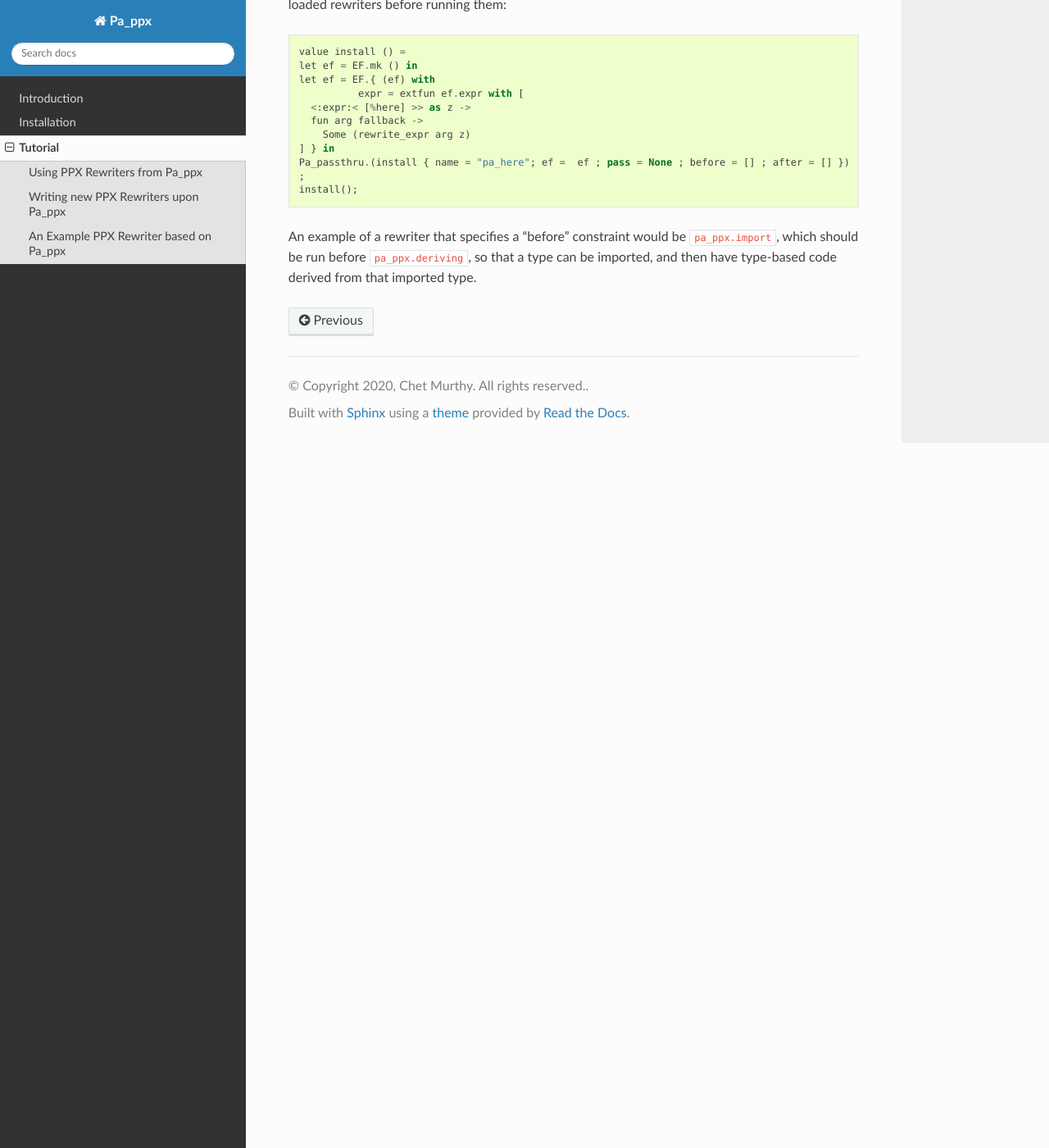
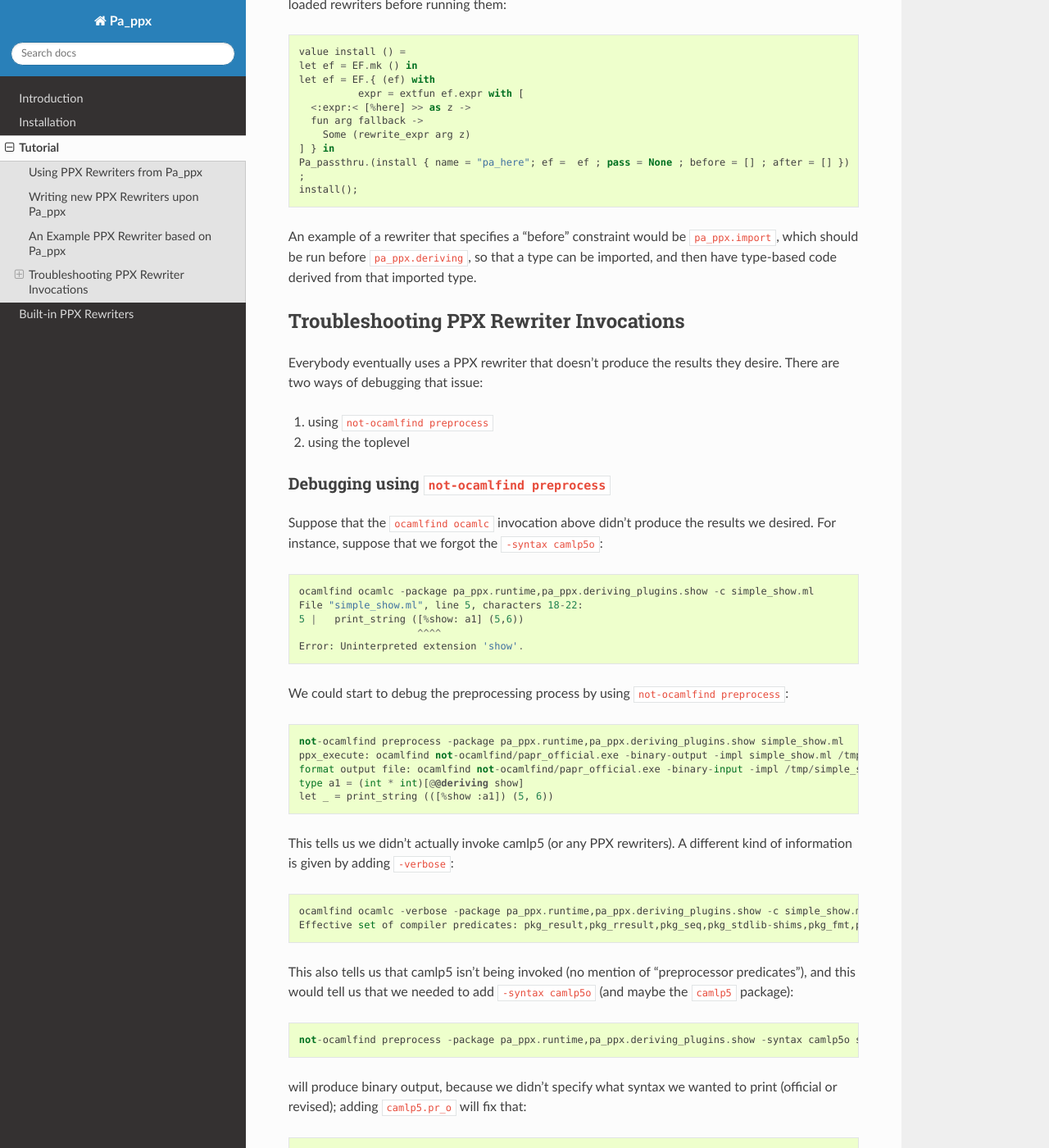
Before and after one commit to chetmurthy/pa_ppx, a Sphinx documentation site: the page built from doc/tutorial.rst, in a window 1280 px wide and 1400 px high, scrolled down 3584 px. Shown: the whole window at 82% size. Built offline with Sphinx 7.4.7 and the Read the Docs theme 2.0.0, drawn with Linux system fonts in a browser that asks for light colours; pages that are not in the unit, such as notebooks, are missing from menus; some of the changed text lies outside the part shown.

Commit message:
meh
# Please enter the commit message for your changes. Lines starting
# with '#' will be ignored, and an empty message aborts the commit.
# On branch master
# Your branch is up-to-date with 'origin/master'.
#
# Changes to be committed:
#       new file:   doc/builtins.rst
#       modified:   doc/index.rst
#       modified:   doc/tutorial.rst
#       modified:   our-tests-inline/Makefile
#       modified:   our-tests-inline/dock_test_utils.ml
#       modified:   pa_deriving.plugins/META.pl
#       modified:   tests-ounit2/Makefile
#       modified:   tests-ounit2/hCPassthru.ml
#       modified:   tests-ounit2/testutil.ml
#       new file:   tutorial/include_ml
#       new file:   tutorial/simple_show.ml
#
# Untracked files:
#       tests-inline/ppx_sexp_test.pappx.ml
#       tests-inline/ppx_sexp_test.ppx.ml
#       tests-ounit2/papr_util.ml
#

```diff
--- a/doc/index.rst
+++ b/doc/index.rst
@@ -8,4 +8,5 @@ Welcome to Pa_ppx's documentation!
    intro
    installation
    tutorial
+   builtins
    build-systems
--- a/doc/tutorial.rst
+++ b/doc/tutorial.rst
@@ -1,9 +1,9 @@
-========
-Tutorial
-========
+==========
+ Tutorial
+==========
 
 Using PPX Rewriters from Pa_ppx
--------------------------------
+===============================
 
 To use PPX Rewriters from Pa_ppx, let's start with a really simple file that works with the standard PPX rewriters (simple_show.ml)::
 
@@ -40,7 +40,7 @@ and ``inline_test``) because ``dune`` is adding those
 under-the-covers, and these instructions are all Makefile-friendly.
 
 Writing new PPX Rewriters upon Pa_ppx
--------------------------------------
+=====================================
 
 In this section, we'll describe at a high level the process of PPX
 rewriter execution in ``Pa_ppx``, and how that results in the process
@@ -98,7 +98,7 @@ rewriters).
 
 
 An Example PPX Rewriter based on Pa_ppx
----------------------------------------
+=======================================
 
 NOTE WELL: All code in this section is written in "revised" syntax.
 Much of this will work in "official" syntax, but since Camlp5 itself
@@ -187,4 +187,102 @@ An example of a rewriter that specifies a "before" constraint would be
 that a type can be imported, and then have type-based code derived
 from that imported type.
 
+Troubleshooting PPX Rewriter Invocations
+========================================
+
+Everybody eventually uses a PPX rewriter that doesn't produce the
+results they desire.  There are two ways of debugging that issue:
+
+1. using ``not-ocamlfind preprocess``
+2. using the toplevel
+
+Debugging using ``not-ocamlfind preprocess``
+--------------------------------------------
+
+Suppose that the ``ocamlfind ocamlc`` invocation above didn't produce
+the results we desired.  For instance, suppose that we forgot the
+``-syntax camlp5o``::
+
+  ocamlfind ocamlc -package pa_ppx.runtime,pa_ppx.deriving_plugins.show -c simple_show.ml
+  File "simple_show.ml", line 5, characters 18-22:
+  5 |   print_string ([%show: a1] (5,6))
+                      ^^^^
+  Error: Uninterpreted extension 'show'.
+
+We could start to debug the preprocessing process by using ``not-ocamlfind preprocess``::
+
+  not-ocamlfind preprocess -package pa_ppx.runtime,pa_ppx.deriving_plugins.show simple_show.ml
+  ppx_execute: ocamlfind not-ocamlfind/papr_official.exe -binary-output -impl simple_show.ml /tmp/simple_show4d8e59
+  format output file: ocamlfind not-ocamlfind/papr_official.exe -binary-input -impl /tmp/simple_show4d8e59
+  type a1 = (int * int)[@@deriving show]
+  let _ = print_string (([%show :a1]) (5, 6))
+
+This tells us we didn't actually invoke camlp5 (or any PPX rewriters).
+A different kind of information is given by adding ``-verbose``::
+
+  ocamlfind ocamlc -verbose -package pa_ppx.runtime,pa_ppx.deriving_plugins.show -c simple_show.ml
+  Effective set of compiler predicates: pkg_result,pkg_rresult,pkg_seq,pkg_stdlib-shims,pkg_fmt,pkg_sexplib0,pkg_pa_ppx.runtime,pkg_pa_ppx.deriving_plugins.show,autolink,byte
+
+This also tells us that camlp5 isn't being invoked (no mention of
+"preprocessor predicates"), and this would tell us that we needed to
+add ``-syntax camlp5o`` (and maybe the ``camlp5`` package)::
+
+  not-ocamlfind preprocess -package pa_ppx.runtime,pa_ppx.deriving_plugins.show -syntax camlp5o simple_show.ml
+
+will produce binary output, because we didn't specify what syntax we
+wanted to print (official or revised); adding ``camlp5.pr_o`` will fix that::
+
+  not-ocamlfind preprocess -package pa_ppx.runtime,pa_ppx.deriving_plugins.show,camlp5.pr_o -syntax camlp5o simple_show.ml
+
+Basically, any ``ocamlfind ocamlc`` command can be converted to
+``not-ocamlfind preprocess`` by removing any flags/arguments that are
+meant only for ocamlc (so: linking, warnings, ``-c``, etc) and adding
+a camlp5 printing package (so: ``camlp5.pr_o`` or ``camlp5.pr_r``).
+
+Debugging using the ocaml toplevel
+----------------------------------
+
+The other way to debug a ``Pa_ppx`` rewriter is via the Ocaml
+toplevel.  Camlp5 and ``pa_ppx`` packages can be loaded into the
+toplevel in the usual way.
+
+1. Load supporting modules::
+
+     #use "topfind.camlp5";;
+     #require "camlp5.pa_o";;
+     #require "camlp5.pr_o";;
+     #directory "../tests-ounit2";;
+
+     (* these are needed by this example, not by pa_ppx *)
+     #require "compiler-libs.common" ;;
+     #require "bos";;
+
+     #load "../tests-ounit2/papr_util.cmo";;
+     open Papr_util ;;
+
+2. Load the PPX rewriter::
+
+     #require "pa_ppx.deriving_plugins.show";;
+
+3. And run it on a file::
+
+     "simple_show.ml" |> Fpath.v |> Bos.OS.File.read
+     |> Rresult.R.get_ok |> PAPR.Implem.pa1
+     |> PAPR.Implem.pr |> print_string ;;
+     type a1 = int * int[@@deriving_inline show]let rec (pp_a1 : a1 Fmt.t) =
+       fun (ofmt : Format.formatter) arg ->
+	 (fun (ofmt : Format.formatter) (v0, v1) ->
+	    let open Pa_ppx_runtime.Runtime.Fmt in
+	    pf ofmt "(@[%a,@ %a@])"
+	      (fun ofmt arg ->
+		 let open Pa_ppx_runtime.Runtime.Fmt in pf ofmt "%d" arg)
+	      v0
+	      (fun ofmt arg ->
+		 let open Pa_ppx_runtime.Runtime.Fmt in pf ofmt "%d" arg)
+	      v1)
+	   ofmt arg[@@ocaml.warning "-39"] [@@ocaml.warning "-33"]
+     and (show_a1 : a1 -> Stdlib.String.t) =
+       fun arg -> Format.asprintf "%a" pp_a1 arg[@@ocaml.warning "-39"] [@@ocaml.warning "-33"][@@@end]let _ = print_string ((fun arg -> Format.asprintf "%a" pp_a1 arg) (5, 6))- : unit = ()
+     #
+
 .. container:: trailer
```
Also changed, not shown: doc/builtins.rst (added, +67 -0 lines), 8 other files.
